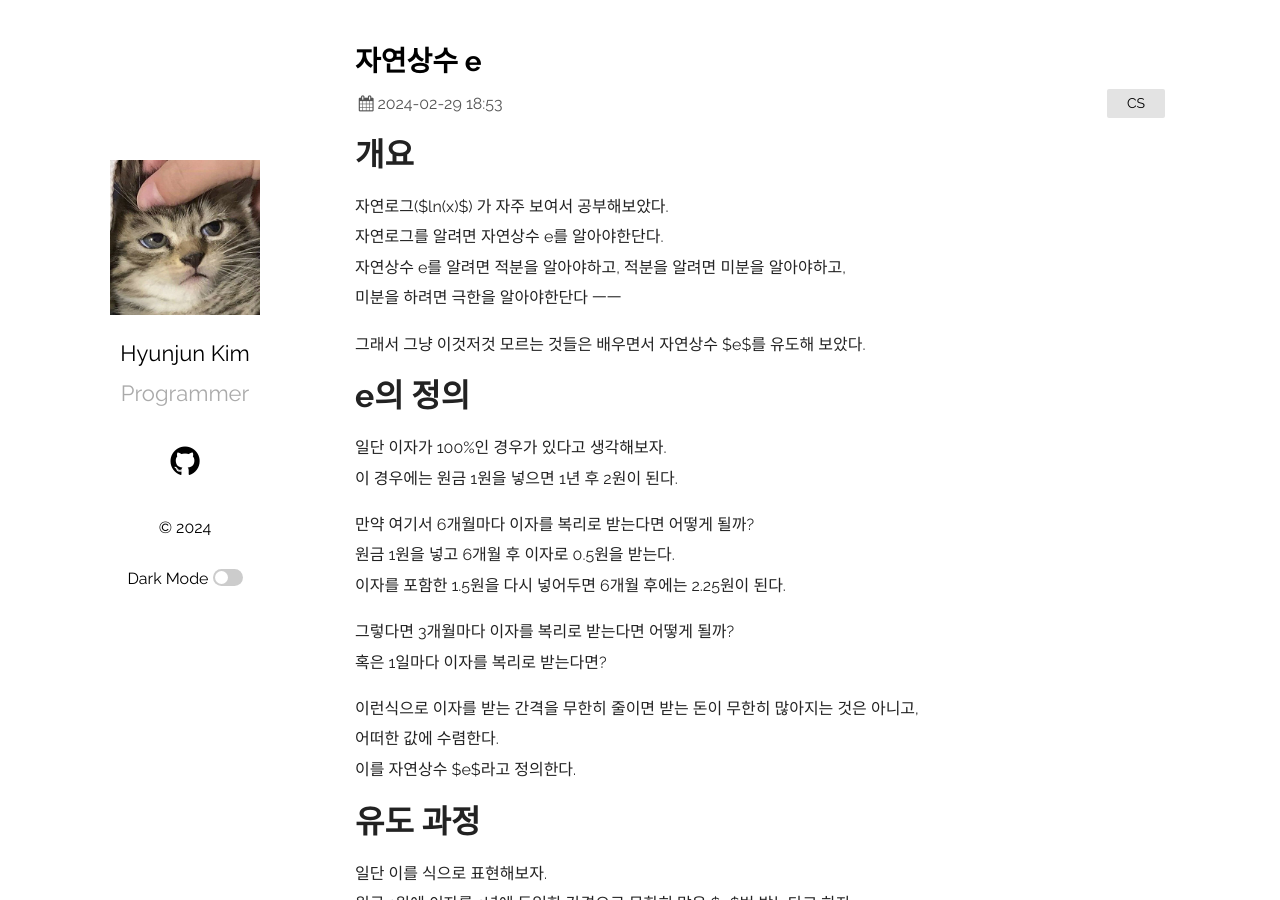
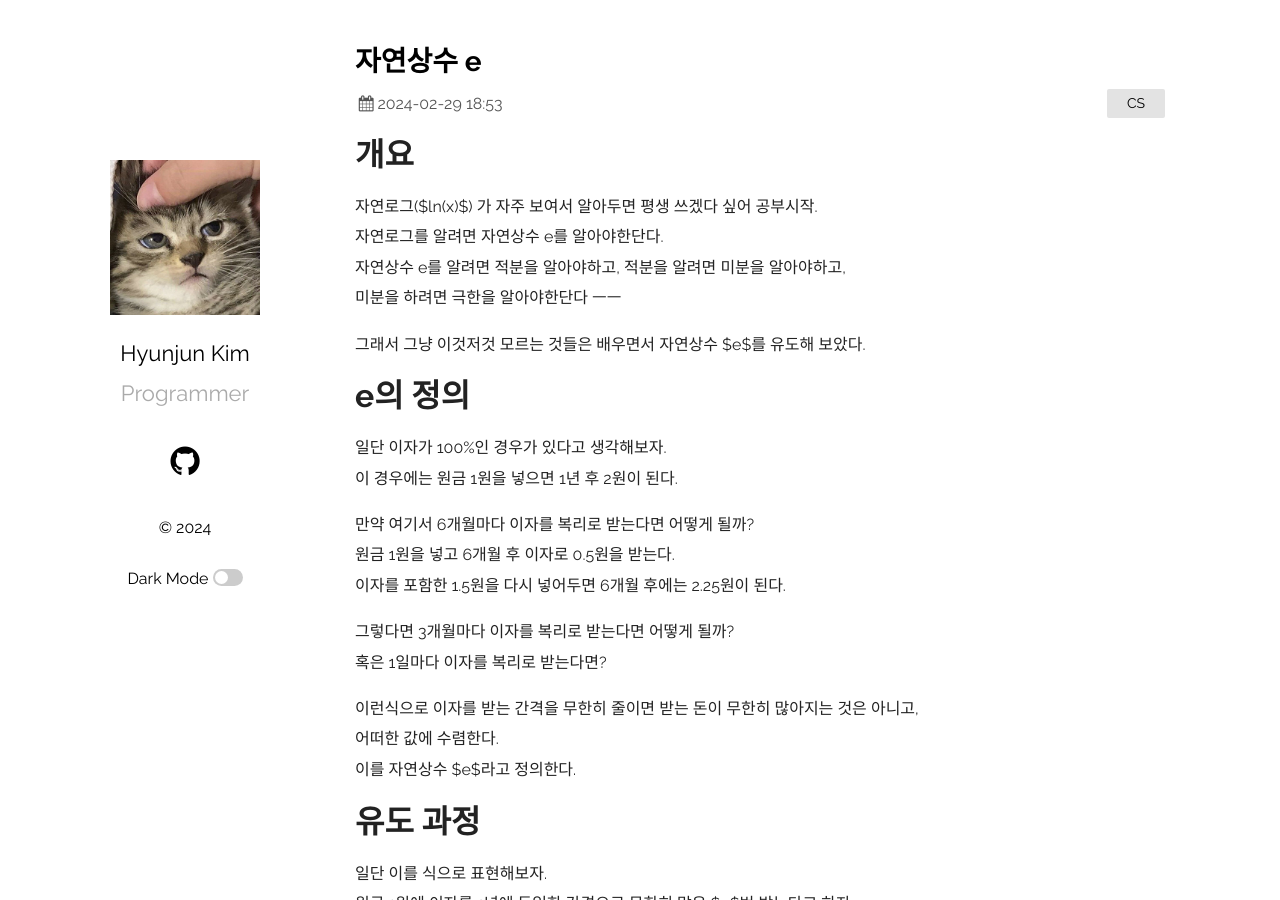
Before and after one commit to Ria9993/Ria9993.github.io, a Jekyll site: the page built from _posts/2024-02-27-constant-e.md, in a window 1280 px wide and 900 px high. Built offline with Jekyll 4.4.1, drawn with Linux system fonts in a browser that asks for light colours; comment, search, counter and statistics services are not loaded.

Commit message:
Update 2024-02-27-constant-e.md

```diff
--- a/_posts/2024-02-27-constant-e.md
+++ b/_posts/2024-02-27-constant-e.md
@@ -6,7 +6,7 @@ categories: CS
 comments: true
 ---
 # 개요
-자연로그($ln(x)$) 가 자주 보여서 공부해보았다.
+자연로그($ln(x)$) 가 자주 보여서 알아두면 평생 쓰겠다 싶어 공부시작.
 자연로그를 알려면 자연상수 e를 알아야한단다.
 자연상수 e를 알려면 적분을 알아야하고, 적분을 알려면 미분을 알아야하고,
 미분을 하려면 극한을 알아야한단다 ㅡㅡ
```
